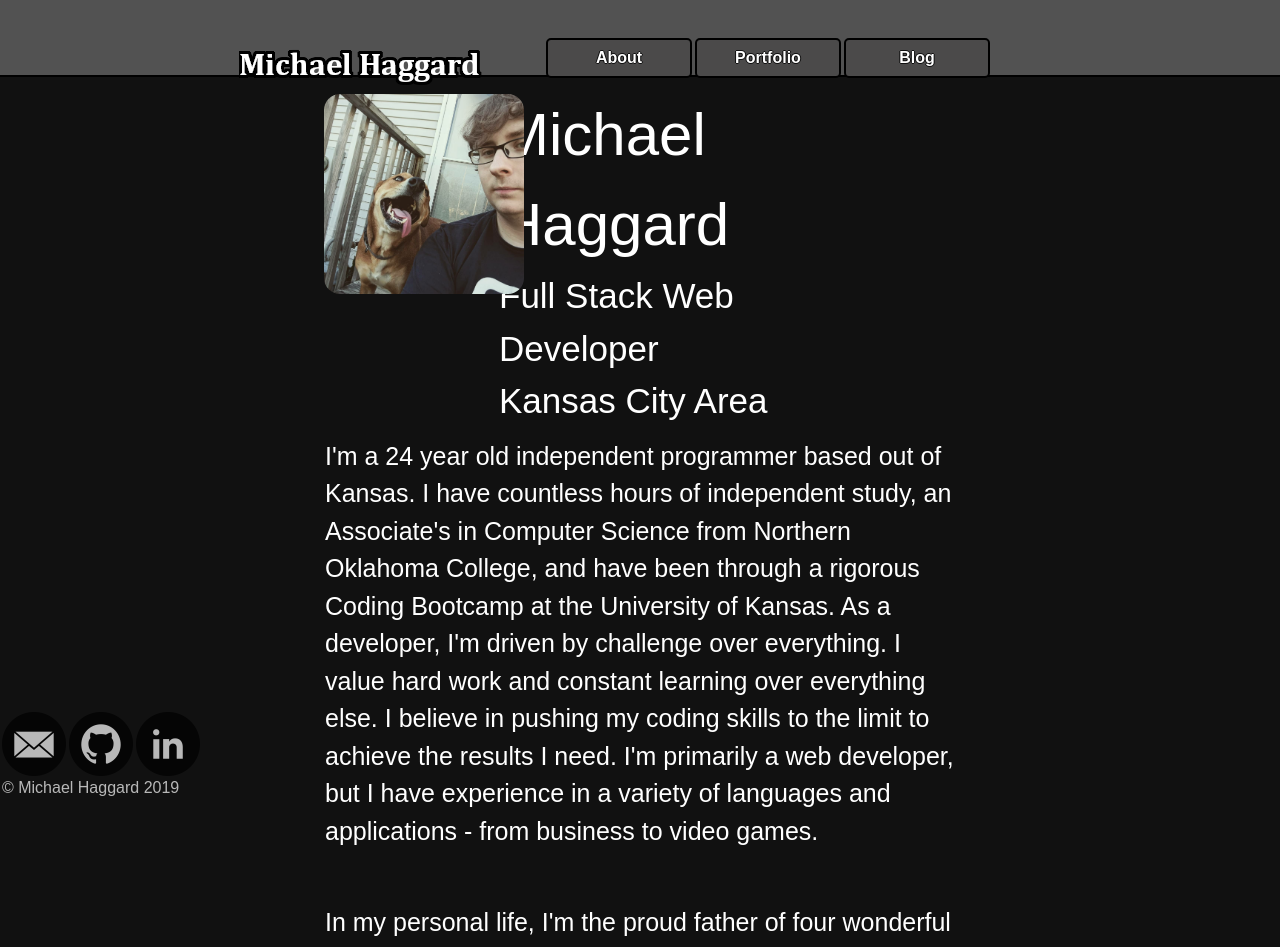
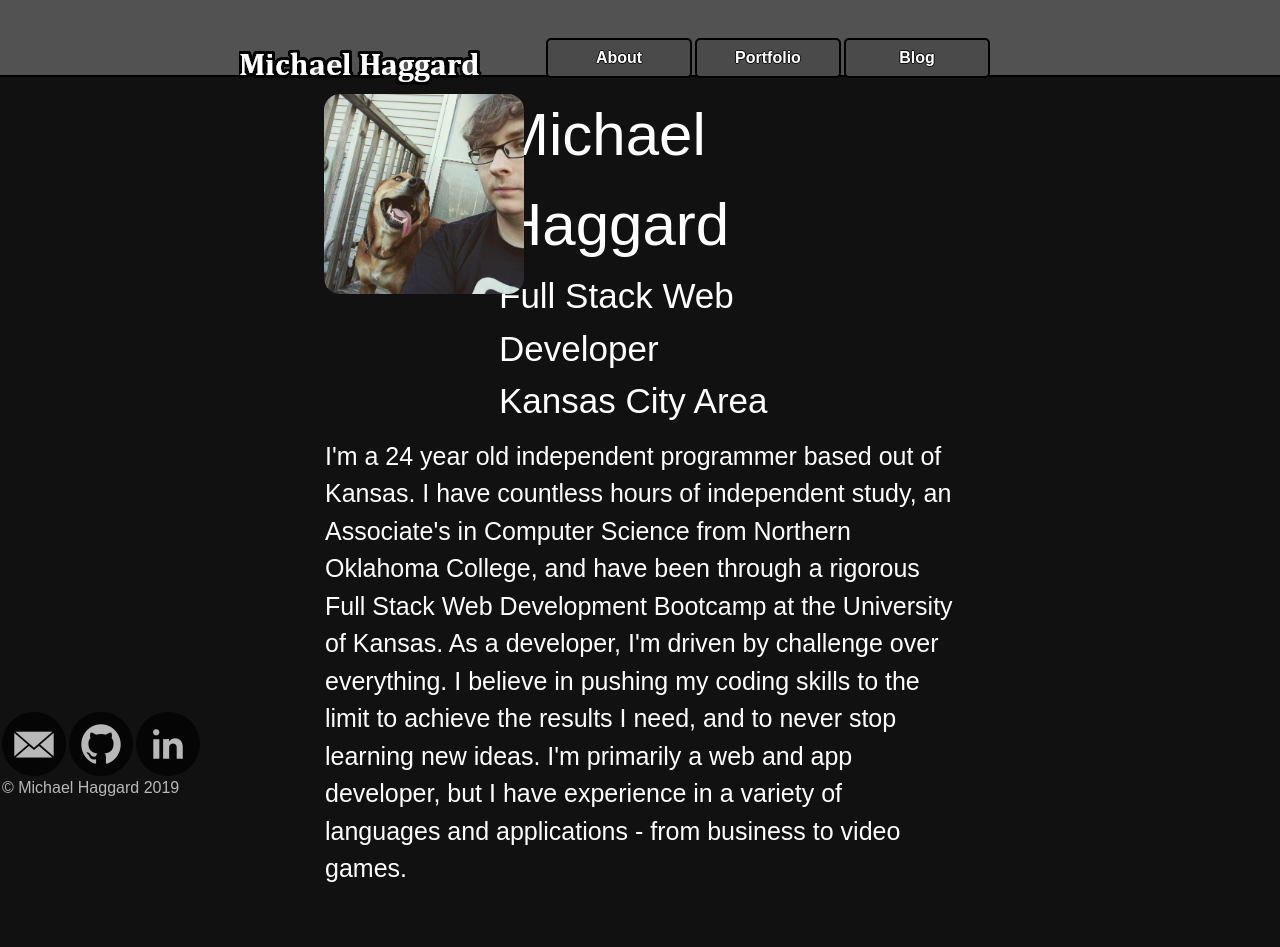
Before and after one commit to MichaelH94/Portfolio, a React (Create React App) app in the folder client/: page / in a window 1280 px wide. Shown: the top 947 px of the page. Built offline with nearby package versions, Linux system fonts and the light colour scheme.

Commit message:
slight updates

```diff
--- a/client/src/components/about/index.js
+++ b/client/src/components/about/index.js
@@ -22,10 +22,10 @@ class About extends Component {
             I'm a 24 year old independent programmer based out of Kansas.
             I have countless hours of independent study, an Associate's in Computer Science
             from Northern Oklahoma College,
-            and have been through a rigorous Coding Bootcamp at the University of Kansas.
+            and have been through a rigorous Full Stack Web Development Bootcamp at the University of Kansas.
             As a developer, I'm driven by challenge over everything.
-            I value hard work and constant learning over everything else. I believe in pushing my coding skills to the limit to achieve the results I need.
-            I'm primarily a web developer, but I have experience in a variety of languages and applications - from business to video games.
+            I believe in pushing my coding skills to the limit to achieve the results I need, and to never stop learning new ideas.
+            I'm primarily a web and app developer, but I have experience in a variety of languages and applications - from business to video games.
             </p>
             <br />
             <p>
--- a/client/src/components/blog/index.js
+++ b/client/src/components/blog/index.js
@@ -5,8 +5,8 @@ import './blog.css';
 class Blog extends Component {
     render() {
         return <div className="Blog">
-        <p>I like music a lot, and not just listening to it. I've got a music blog (that also hosts my writings) where I review and share music.
-        For now, my blog is hosted on Wordpress. I'll be migrating it to my own site sometime in the future, maybe. Check it out <a href="http://teamzxcv.com">here.</a></p>
+        <p>I like music a lot, and not just listening to it. I've got a blog where I primarily review and share music. In addition to music, this site also hosts my creative writing, as well as
+        various culture and tech related opinion pieces. For now, my blog is hosted on Wordpress. I'll be migrating it to my own site sometime in the future, maybe. Check it out <a href="http://teamzxcv.com">here.</a></p>
 
         </div>
     }
--- a/client/src/components/portfolio/index.js
+++ b/client/src/components/portfolio/index.js
@@ -48,10 +48,10 @@ class Portfolio extends Component {
         <div className="Sidebar">
         <Button onClick={() => this.portfolioChange("home")}>Portfolio Home</Button>
         <Button onClick={() => this.portfolioChange(0)}>Aestheticize</Button>
-        <Button onClick={() => this.portfolioChange(1)}>CatchAll</Button>
+        <Button onClick={() => this.portfolioChange(1)}>Catch-All</Button>
         <Button onClick={() => this.portfolioChange(2)}>WiredIn</Button>
         <Button onClick={() => this.portfolioChange(3)}>NYT Scraper</Button>
-        <Button onClick={() => this.portfolioChange(4)}>Eat-Da-Burger!</Button>
+        <Button onClick={() => this.portfolioChange(4)}>EatDaBurger!</Button>
         <Button onClick={() => this.portfolioChange(5)}>Friend Finder</Button>
         <Button onClick={() => this.portfolioChange(6)}>Bamazon</Button>
         <Button onClick={() => this.portfolioChange(7)}>LIRI</Button>
--- a/client/src/components/portfolio/projecthome.js
+++ b/client/src/components/portfolio/projecthome.js
@@ -21,10 +21,11 @@ class ProjectHome extends Component {
                     </ul>
             </ul>
 
+            <h5>While not formal education, I have plenty of hours of independent study. I will update this when I complete the courses I'm currently working through.</h5>
 
             <h1>Skills - Technologies</h1>
             <h5>I specialize in the MERN stack and general JavaScript work.</h5>
-            <h5>Here are a list of relevant programming technologies I consider myself skilled in:</h5>
+            <h5>Here are a list of relevant programming related technologies I consider myself skilled in:</h5>
             <ul>
                 <li>JavaScript</li>
                 <li>React</li>
@@ -37,10 +38,11 @@ class ProjectHome extends Component {
                 <li>jQuery</li>
                 <li>Git</li>
             </ul>
-            <h5>Other programming technologies I have experience with to some degree:</h5>
+            <h5>Other programming related technologies I have experience with to some degree:</h5>
             <ul>
                 <li>Ruby on Rails</li>
                 <li>Java</li>
+                <li>Android App Development</li>
                 <li>C</li>
                 <li>Visual Basic</li>
                 <li>UNIX</li>
--- a/client/src/components/portfolio/projectpage.js
+++ b/client/src/components/portfolio/projectpage.js
@@ -3,9 +3,6 @@ import './projectpage.css';
 import github from '../footer/github.png'
 
 class ProjectPage extends Component {
-    constructor(props) {
-        super(props)
-    }
 
     render() {
         let name = this.props.name;
--- a/client/src/components/portfolio/projects.json
+++ b/client/src/components/portfolio/projects.json
@@ -29,7 +29,7 @@
     },
     {
         "name": "Eat-Da-Burger!",
-        "description": "This was an assignment for the KU Coding Bootcamp. Eat-Da-Burger! is a simple database and DOM manipulation application that utilizes Node, Express and Handlebars to manipulate a MySQL database and a webpage styled through Bootstrap. The premise is simple: click the green burgers to eat them! They're not removed from the database, simply marked as devoured and moved to the other column. Below both colums is a form to enter a new burger for you to eat. Simple, but demonstrates the power of Express and Handlebars.",
+        "description": "This was an assignment for the KU Coding Bootcamp. Eat-Da-Burger! is a simple database and DOM manipulation application that utilizes Node, Express and Handlebars to manipulate a MySQL database and a webpage styled through Bootstrap. The premise is simple: click the green burgers to eat them! They're not removed from the database, simply marked as devoured and moved to the other column. Below both columns is a form to enter a new burger for you to eat. Simple, but demonstrates the power of Express and Handlebars.",
         "picture": "https://i.imgur.com/4z1bnAf.png",
         "demo": "http://mjh-burger.herokuapp.com/",
         "repo": "https://github.com/michaelh94/burger-app"
```
